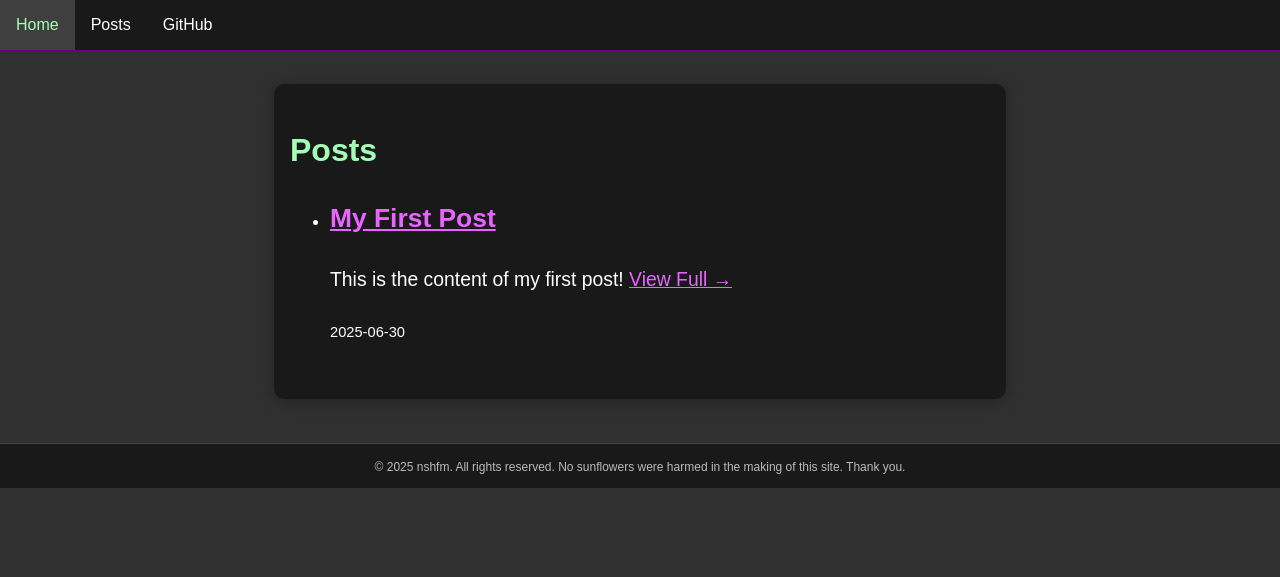
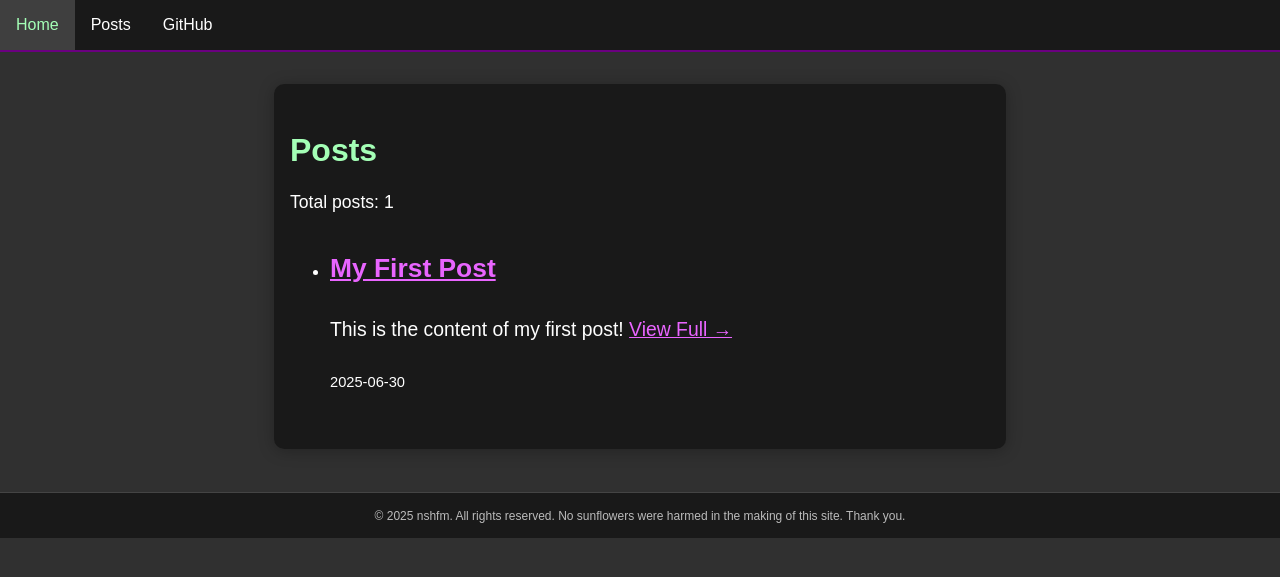
Before and after one commit to nshfm/site, a Jekyll site: the page built from posts/index.html, in a window 1280 px wide. Shown: the top 577 px of the page. Built offline with Jekyll 4.4.1, drawn with Linux system fonts in a browser that asks for light colours.

Commit message:
Update index.html

```diff
--- a/posts/index.html
+++ b/posts/index.html
@@ -4,6 +4,7 @@ title: Posts
 ---
 
 <h1>Posts</h1>
+<p>Total posts: {{ site.posts | size }}</p>
 <ul>
   {% for post in site.posts %}
     <li style="margin-bottom:2em;">
```
